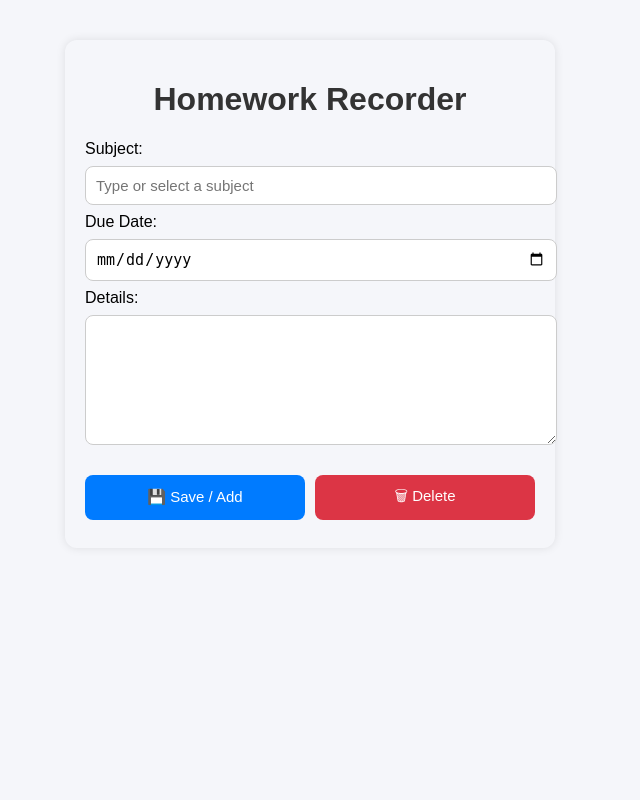
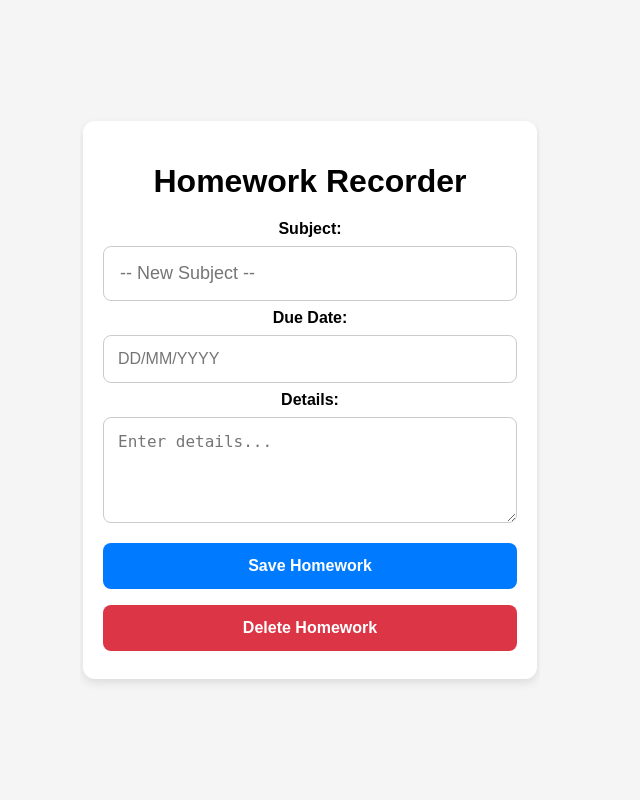
Before and after one commit to Kingboby/Homework, a Flask app: page / in a window 1280 px wide. Shown: the whole page, without its empty margins (330-970 px from the left). Run offline with Flask 3, Linux system fonts and the light colour scheme.

Commit message:
index.html

```diff
--- a/templates/index.html
+++ b/templates/index.html
@@ -2,58 +2,97 @@
 <html lang="en">
 <head>
     <meta charset="UTF-8">
+    <meta name="viewport" content="width=device-width, initial-scale=1.0, user-scalable=no">
+    <meta name="apple-mobile-web-app-capable" content="yes">
+    <meta name="apple-mobile-web-app-status-bar-style" content="default">
+    <meta name="apple-mobile-web-app-title" content="Homework Recorder">
     <title>Homework Recorder</title>
 
-    <!-- Make it a standalone iOS web app -->
-    <meta name="apple-mobile-web-app-capable" content="yes">
-    <meta name="apple-mobile-web-app-status-bar-style" content="black-translucent">
-    <meta name="apple-mobile-web-app-title" content="Homework Recorder">
+    <style>
+        /* Prevent scrolling and keep everything centered */
+        html, body {
+            margin: 0;
+            padding: 0;
+            height: 100%;
+            overflow: hidden; /* disables scroll */
+            background-color: #f5f5f5;
+            font-family: Arial, sans-serif;
+            display: flex;
+            justify-content: center;
+            align-items: center;
+            -webkit-user-select: none;
+            -webkit-touch-callout: none;
+            touch-action: manipulation;
+        }
 
-    <!-- Optional: home screen icon -->
-    <link rel="apple-touch-icon" href="{{ url_for('static', filename='icon.png') }}">
+        .container {
+            width: 90%;
+            max-width: 420px;
+            background: white;
+            border-radius: 12px;
+            box-shadow: 0 4px 10px rgba(0,0,0,0.1);
+            padding: 20px;
+            text-align: center;
+        }
 
-    <!-- Viewport for proper mobile scaling -->
-    <meta name="viewport" content="width=device-width, initial-scale=1.0, viewport-fit=cover">
+        h1 {
+            margin-bottom: 20px;
+        }
 
-    <style>
-        body {
-            font-family: Arial, sans-serif;
-            max-width: 450px;
-            margin: 40px auto;
-            padding: 20px;
-            border-radius: 12px;
-            background: #f5f6fa;
-            box-shadow: 0 0 10px rgba(0,0,0,0.1);
+        input, textarea, button {
+            width: 100%;
+            margin: 8px 0;
+            padding: 14px;
+            border-radius: 8px;
+            border: 1px solid #ccc;
+            font-size: 16px;
+            box-sizing: border-box;
         }
-        h1 { text-align: center; color: #333; }
-        input, textarea, button { width: 100%; margin: 8px 0; padding: 10px; border-radius: 8px; border: 1px solid #ccc; font-size: 15px; }
-        button { background-color: #007bff; color: white; border: none; cursor: pointer; }
-        button:hover { background-color: #0056b3; }
-        .buttons { display: flex; gap: 10px; margin-top: 10px; }
+
+        /* Larger tap area for the dropdown */
+        input[list] {
+            font-size: 18px;
+            padding: 16px;
+        }
+
+        button {
+            background-color: #007BFF;
+            color: white;
+            border: none;
+            font-weight: bold;
+        }
+
+        button:hover {
+            background-color: #0056b3;
+        }
     </style>
 </head>
 <body>
+    <div class="container">
         <h1>Homework Recorder</h1>
+
         <form method="POST">
-        <label>Subject:</label>
-        <input list="subjects" name="subject" id="subjectInput" value="{{ selected }}" placeholder="Type or select a subject">
+            <label for="subjectInput"><b>Subject:</b></label>
+            <input id="subjectInput" list="subjects" name="subject"
+                   placeholder="-- New Subject --" autocomplete="off"
+                   value="{{ selected }}">
             <datalist id="subjects">
+                <option value="-- New Subject --">
                 {% for s in subjects %}
                     <option value="{{ s }}">
                 {% endfor %}
             </datalist>
 
-        <label>Due Date:</label>
-        <input type="date" name="due_date" value="{{ due_date }}">
+            <label><b>Due Date:</b></label>
+            <input type="text" name="due_date" value="{{ due_date }}" placeholder="DD/MM/YYYY">
 
-        <label>Details:</label>
-        <textarea name="details" rows="6">{{ details }}</textarea>
+            <label><b>Details:</b></label>
+            <textarea name="details" rows="4" placeholder="Enter details...">{{ details }}</textarea>
 
-        <div class="buttons">
-            <button type="submit" name="add">💾 Save / Add</button>
-            <button type="submit" name="delete" style="background-color: #dc3545;">🗑 Delete</button>
+            <button type="submit" name="add">Save Homework</button>
+            <button type="submit" name="delete" style="background-color:#dc3545;">Delete Homework</button>
+        </form>
     </div>
-    </form>
 
     <script>
         const subjectInput = document.getElementById('subjectInput');
@@ -63,33 +102,26 @@
             const selected = Array.from(datalist.options).map(opt => opt.value);
             const subject = subjectInput.value.trim();
 
-            // If user chooses "New Subject" option
             if (subject === "-- New Subject --" || subject === "") {
-                // Clear the input and other fields
                 subjectInput.value = "";
                 document.querySelector('input[name="due_date"]').value = "";
                 document.querySelector('textarea[name="details"]').value = "";
                 return;
             }
 
-            // If it's an existing subject, reload with that subject loaded
             if (selected.includes(subject)) {
                 window.location.href = `/?subject=${encodeURIComponent(subject)}`;
             } else {
-                // Otherwise clear fields for a brand-new subject
                 document.querySelector('input[name="due_date"]').value = "";
                 document.querySelector('textarea[name="details"]').value = "";
             }
         });
 
-        // Make datalist appear again when focusing input
         subjectInput.addEventListener('focus', () => {
             const val = subjectInput.value;
             subjectInput.value = '';
             setTimeout(() => { subjectInput.value = val; }, 0);
         });
     </script>
-
-
 </body>
 </html>
```
Lines whose indentation alone changed are shown as unchanged.
